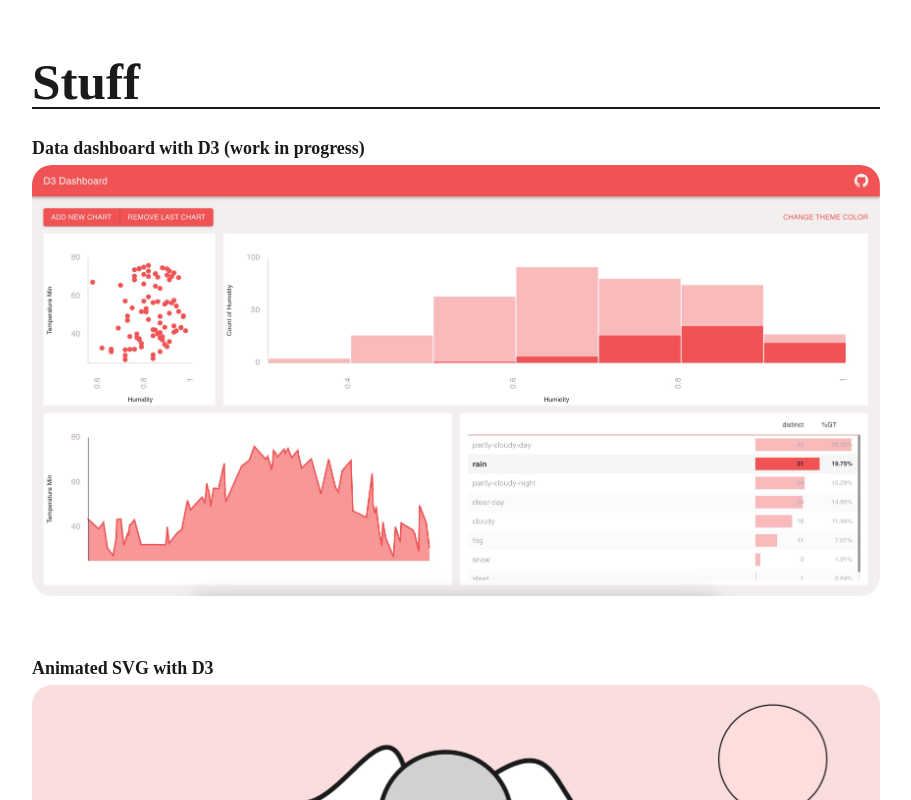
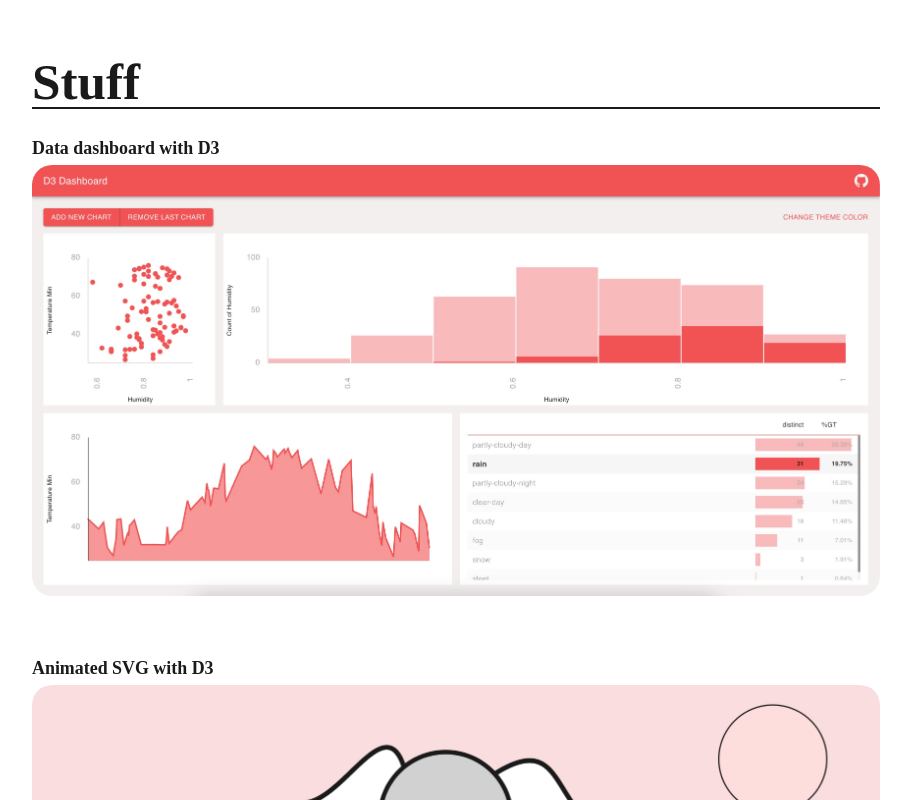
Before and after one commit to renaudjmathieu/MyApp, a React app: page /projects in a window 1280 px wide. Shown: the top 800 px of the page, without its empty margins (184-1095 px from the left). Built offline with nearby package versions, Linux system fonts and the light colour scheme.

Commit message:
Update Projects.jsx

```diff
--- a/src/component/Projects/Projects.jsx
+++ b/src/component/Projects/Projects.jsx
@@ -14,7 +14,7 @@ const Projects = ({ hue, lightness, alpha }) => {
           </div>
 
           <div className="Projects__content__item__title">
-            Data dashboard with D3 (work in progress)
+            Data dashboard with D3
           </div>
           <div class="Projects__content__item__content">
             <img style={{ filter: `hue-rotate(${hue}deg)`}} src={project1} className="Projects__content__item__img" alt="project1" />
```
